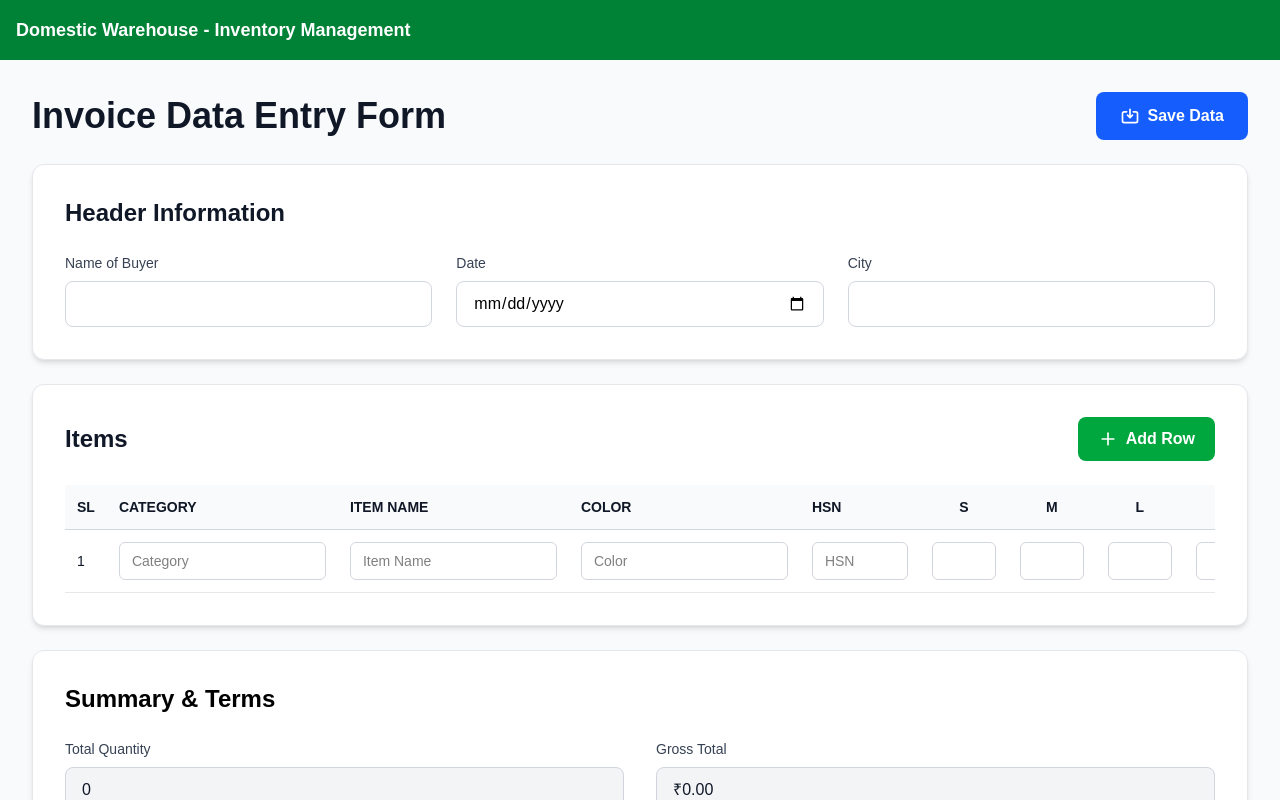
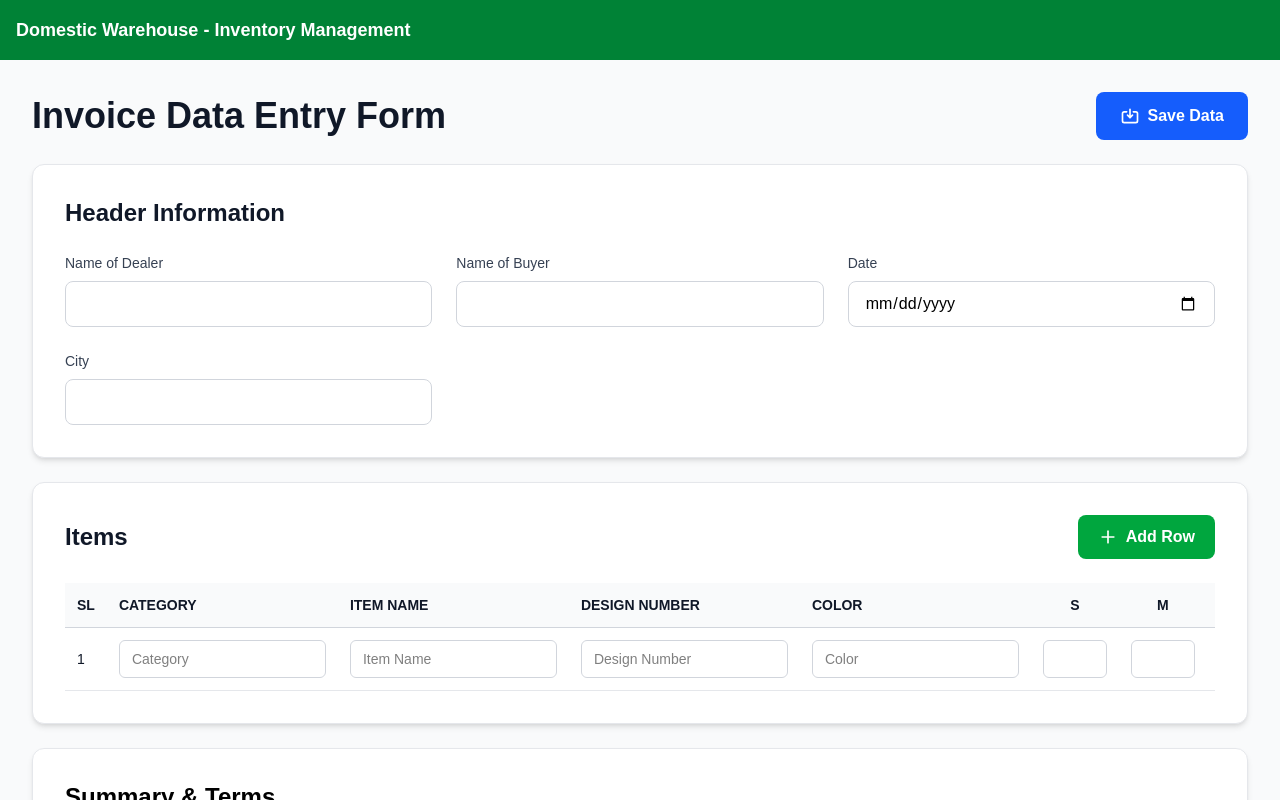
Before and after one commit to khushinj/Inventory-Management-System, a Next.js app in the folder frontend/: page /domestic/invoice in a window 1280 px wide. Shown: the top 800 px of the page. Built offline with nearby package versions, Linux system fonts and the light colour scheme; no server answers.

Commit message:
Invoice solved

```diff
--- a/frontend/app/domestic/invoice/page.tsx
+++ b/frontend/app/domestic/invoice/page.tsx
@@ -4,13 +4,14 @@ import { useState, useEffect } from "react";
 import { Plus } from "lucide-react";
 import jsPDF from "jspdf";
 import autoTable from "jspdf-autotable";
+import * as XLSX from "xlsx";
 
 type InvoiceItem = {
   id: number;
   category: string;
   itemName: string;
+  designNumber: string;
   color: string;
-  hsn: string;
   s: number;
   m: number;
   l: number;
@@ -79,6 +80,7 @@ function numberToWords(num: number): string {
 
 export default function InvoiceDataEntryForm() {
   const [headerInfo, setHeaderInfo] = useState({
+    dealerName: "",
     buyerName: "",
     date: "",
     city: "",
@@ -89,8 +91,8 @@ export default function InvoiceDataEntryForm() {
       id: 1,
       category: "",
       itemName: "",
+      designNumber: "",
       color: "",
-      hsn: "",
       s: 0,
       m: 0,
       l: 0,
@@ -192,8 +194,8 @@ export default function InvoiceDataEntryForm() {
         id: newId,
         category: "",
         itemName: "",
+        designNumber: "",
         color: "",
-        hsn: "",
         s: 0,
         m: 0,
         l: 0,
@@ -224,17 +226,18 @@ export default function InvoiceDataEntryForm() {
 
     // Header Information
     doc.setFontSize(10);
-    doc.text(`Buyer Name: ${headerInfo.buyerName}`, 20, 35);
-    doc.text(`Date: ${headerInfo.date}`, 20, 42);
-    doc.text(`City: ${headerInfo.city}`, 20, 49);
+    doc.text(`Dealer Name: ${headerInfo.dealerName}`, 20, 35);
+    doc.text(`Buyer Name: ${headerInfo.buyerName}`, 20, 42);
+    doc.text(`Date: ${headerInfo.date}`, 20, 49);
+    doc.text(`City: ${headerInfo.city}`, 20, 56);
 
     // Items Table
     const tableData = items.map((item, index) => [
       index + 1,
       item.category,
       item.itemName,
+      item.designNumber,
       item.color,
-      item.hsn,
       item.s,
       item.m,
       item.l,
@@ -255,9 +258,9 @@ export default function InvoiceDataEntryForm() {
     ]);
 
     autoTable(doc, {
-      startY: 60,
+      startY: 70,
       head: [[
-        'SL', 'Category', 'Item', 'Color', 'HSN', 'S', 'M', 'L', 'XL', 'XXL',
+        'SL', 'Category', 'Item', 'Design No.', 'Color', 'S', 'M', 'L', 'XL', 'XXL',
         '3XL', '4XL', '5XL', '6XL', 'QTY', 'MRP', 'DIS%', 'Rate', 'Amt', 'TGST%', 'Tax', 'Total'
       ]],
       body: tableData,
@@ -268,10 +271,41 @@ export default function InvoiceDataEntryForm() {
         0: { cellWidth: 8 },
         1: { cellWidth: 15 },
         2: { cellWidth: 15 },
-        3: { cellWidth: 12 },
+        3: { cellWidth: 18 },
         4: { cellWidth: 12 },
       },
     });
+
+    // Excel export with item details
+    const excelData = items.map((item, index) => ({
+      SL: index + 1,
+      Category: item.category,
+      "Item Name": item.itemName,
+      "Design Number": item.designNumber,
+      Color: item.color,
+      S: item.s,
+      M: item.m,
+      L: item.l,
+      XL: item.xl,
+      XXL: item.xxl,
+      "3XL": item.xxxl,
+      "4XL": item.xxxxl,
+      "5XL": item.xxxxxl,
+      "6XL": item.xxxxxxl,
+      QTY: item.qty,
+      MRP: item.mrp,
+      "DIS%": item.dis,
+      Rate: item.rate,
+      Amount: item.amount,
+      "TGST%": item.tgst,
+      Tax: item.tax,
+      Total: item.amt,
+    }));
+
+    const workbook = XLSX.utils.book_new();
+    const worksheet = XLSX.utils.json_to_sheet(excelData);
+    XLSX.utils.book_append_sheet(workbook, worksheet, "Items");
+    XLSX.writeFile(workbook, `invoice_${headerInfo.date || "document"}.xlsx`);
 
     // Terms and Conditions
     const finalY = (doc as any).lastAutoTable.finalY + 10;
@@ -317,6 +351,18 @@ export default function InvoiceDataEntryForm() {
           <h2 className="text-2xl font-bold text-gray-900 mb-6">Header Information</h2>
 
           <div className="grid text-black grid-cols-1 md:grid-cols-3 gap-6">
+            <div>
+              <label className="block text-sm font-medium text-gray-700 mb-2">
+                Name of Dealer
+              </label>
+              <input
+                type="text"
+                value={headerInfo.dealerName}
+                onChange={(e) => handleHeaderChange("dealerName", e.target.value)}
+                className="w-full px-4 py-2.5 border border-gray-300 rounded-lg focus:ring-2 focus:ring-blue-500 focus:border-blue-500 outline-none transition-all"
+              />
+            </div>
+
             <div>
               <label className="block text-sm font-medium text-gray-700 mb-2">
                 Name of Buyer
@@ -375,8 +421,8 @@ export default function InvoiceDataEntryForm() {
                   <th className="px-3 py-3 text-left text-sm font-semibold text-gray-900 bg-gray-50 sticky left-0 z-10">SL</th>
                   <th className="px-3 py-3 text-left text-sm font-semibold text-gray-900 bg-gray-50">CATEGORY</th>
                   <th className="px-3 py-3 text-left text-sm font-semibold text-gray-900 bg-gray-50">ITEM NAME</th>
+                  <th className="px-3 py-3 text-left text-sm font-semibold text-gray-900 bg-gray-50">DESIGN NUMBER</th>
                   <th className="px-3 py-3 text-left text-sm font-semibold text-gray-900 bg-gray-50">COLOR</th>
-                  <th className="px-3 py-3 text-left text-sm font-semibold text-gray-900 bg-gray-50">HSN</th>
                   <th className="px-3 py-3 text-center text-sm font-semibold text-gray-900 bg-gray-50">S</th>
                   <th className="px-3 py-3 text-center text-sm font-semibold text-gray-900 bg-gray-50">M</th>
                   <th className="px-3 py-3 text-center text-sm font-semibold text-gray-900 bg-gray-50">L</th>
@@ -419,22 +465,22 @@ export default function InvoiceDataEntryForm() {
                         className="w-full px-3 py-2 border border-gray-300 rounded-md focus:ring-2 focus:ring-blue-500 focus:border-blue-500 outline-none text-sm"
                       />
                     </td>
-                    <td className="px-3 py-3 text-black">
+                      <td className="px-3 py-3">
+                        <input
+                          type="text"
+                          placeholder="Design Number"
+                          value={item.designNumber}
+                          onChange={(e) => handleItemChange(item.id, "designNumber", e.target.value)}
+                          className="w-full px-3 py-2 border border-gray-300 rounded-md focus:ring-2 focus:ring-blue-500 focus:border-blue-500 outline-none text-sm"
+                        />
+                      </td>
+                      <td className="px-3 py-3 text-black">
                       <input
                         type="text"
                         placeholder="Color"
                         value={item.color}
                         onChange={(e) => handleItemChange(item.id, "color", e.target.value)}
                         className="w-full px-3 py-2 border border-gray-300 rounded-md focus:ring-2 focus:ring-blue-500 focus:border-blue-500 outline-none text-sm"
-                      />
-                    </td>
-                    <td className="px-3 py-3">
-                      <input
-                        type="text"
-                        placeholder="HSN"
-                        value={item.hsn}
-                        onChange={(e) => handleItemChange(item.id, "hsn", e.target.value)}
-                        className="w-24 px-3 py-2 border border-gray-300 rounded-md focus:ring-2 focus:ring-blue-500 focus:border-blue-500 outline-none text-sm"
                       />
                     </td>
                     <td className="px-3 py-3">
```
Also changed, not shown: 1 other file (tests, documents, lock files or other folders).
